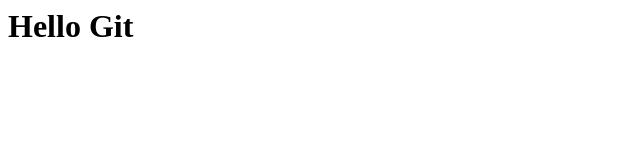
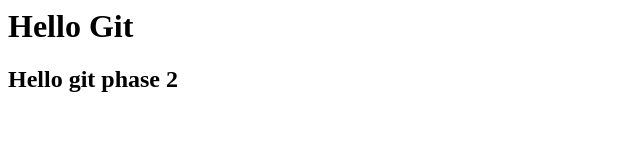
Before and after one commit to samthedazzler/git-test, a plain HTML site: page index.html in a window 1280 px wide. Shown: the whole page, without its empty margins (0-640 px from the left). Drawn offline with Linux system fonts and the light colour scheme.

Commit message:
second commit to branch test

```diff
--- a/index.html
+++ b/index.html
@@ -6,5 +6,6 @@
 </head>
 <body>
     <h1>Hello Git</h1>
+    <h2>Hello git phase 2</h2>
 </body>
 </html>
```
